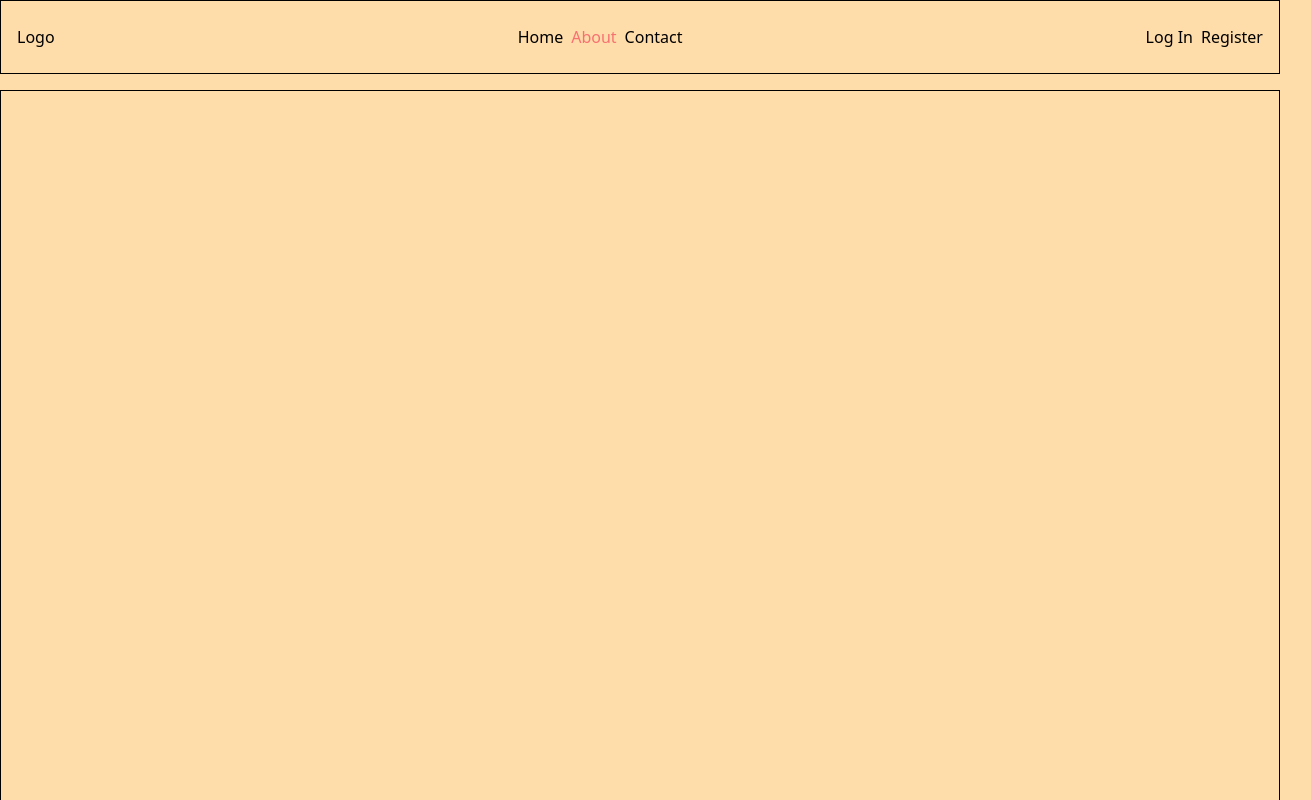
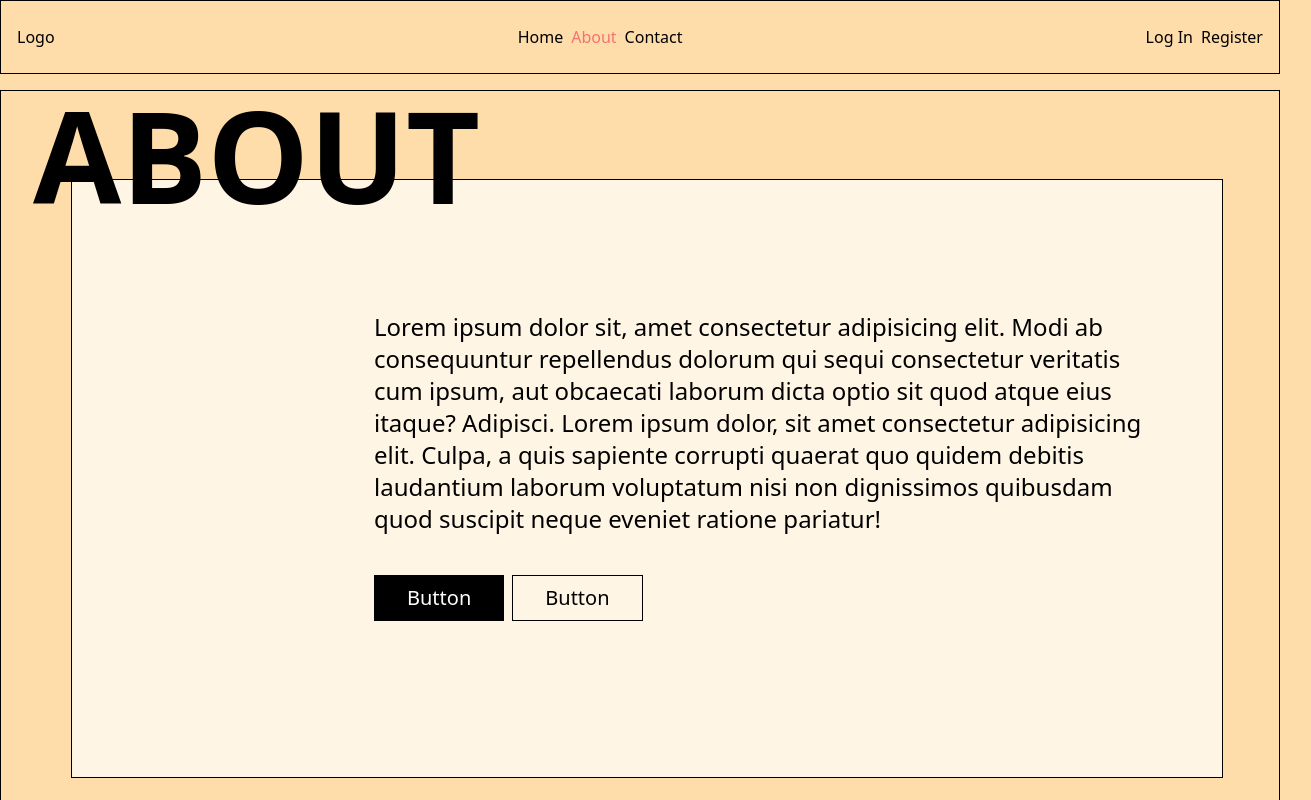
Before and after one commit to mrlzzz/portfolio-car-rental, a React (Vite) app: page /about in a window 1280 px wide. Shown: the top 800 px of the page, 1311 px wide, since content can reach past the window. Built offline with nearby package versions, Linux system fonts and the light colour scheme.

Commit message:
portfolio branch

```diff
--- a/src/pages/About.tsx
+++ b/src/pages/About.tsx
@@ -1,7 +1,28 @@
 const About = () => {
   return (
     <main>
-      <section className="mx-auto my-4 h-screen max-w-7xl border border-black"></section>
+      <section className="mx-auto my-4 h-screen max-w-7xl border border-black">
+        <h1 className="relative left-8 z-10 text-7xl font-extrabold lg:text-9xl">
+          ABOUT
+        </h1>
+        <div className="relative -top-10 z-0 ml-auto flex h-[75%] max-w-6xl flex-col items-end justify-center   text-pretty border border-black bg-white/70 lg:mr-14">
+          <div className="relative -top-8 right-20 max-w-3xl  text-2xl">
+            Lorem ipsum dolor sit, amet consectetur adipisicing elit. Modi ab
+            consequuntur repellendus dolorum qui sequi consectetur veritatis cum
+            ipsum, aut obcaecati laborum dicta optio sit quod atque eius itaque?
+            Adipisci. Lorem ipsum dolor, sit amet consectetur adipisicing elit.
+            Culpa, a quis sapiente corrupti quaerat quo quidem debitis
+            laudantium laborum voluptatum nisi non dignissimos quibusdam quod
+            suscipit neque eveniet ratione pariatur!
+            <div className="relative top-10 text-xl">
+              <button className="mr-2 border border-black bg-black px-8 py-2 text-white transition-all hover:bg-transparent hover:text-black">
+                Button
+              </button>
+              <button className="border border-black px-8 py-2">Button</button>
+            </div>
+          </div>
+        </div>
+      </section>
       <section className="mx-auto my-4 h-screen max-w-7xl border border-black"></section>
     </main>
   );
```
Also changed, not shown: 1 other file (tests, documents, lock files or other folders).
